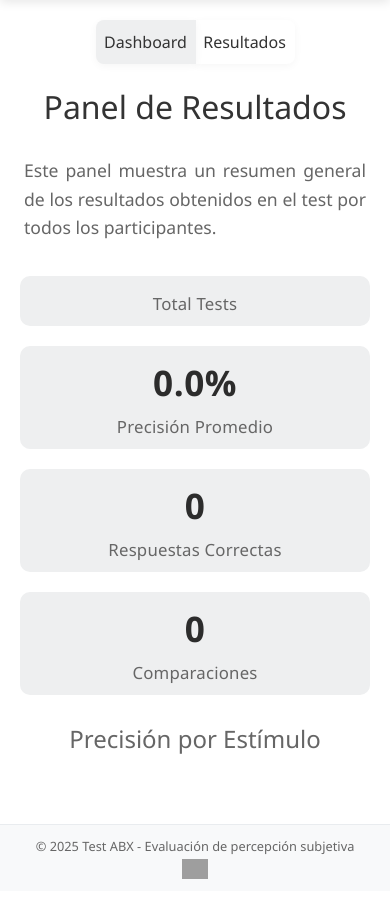
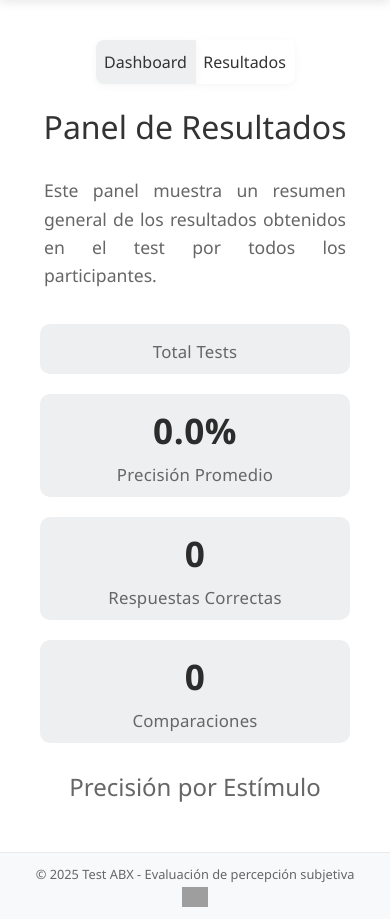
Before and after one commit to almarazj/simple-abx, a Python web app: template templates/admin/dashboard.html in a window 390 px wide. Shown: the part 61-980 px from the top of the page. Before the commit the page ends 940 px from the top, so only its background shows below. Run offline with Jinja, Linux system fonts and the light colour scheme; the template is opened without the code that fills it, so the values that code supplies are empty; grey boxes are pictures that could not be loaded.

Commit message:
Fix: header style

```diff
--- a/static/css/style.css
+++ b/static/css/style.css
@@ -77,16 +77,15 @@
 .main-content {
     max-width: 1200px;
     margin: 0 auto;
-    margin-top: 100px;
     display: flex;
     align-items: flex-start;
     justify-content: center;
+    padding: 40px;
 }
 
 /* Header y Footer */
 .main-header {
-    position: fixed;
-    top: 0; left: 0; right: 0;
+    position: static;
     background: var(--bg-header);
     box-shadow: 0 2px 10px rgba(0,0,0,0.1);
     z-index: 1000;
@@ -177,7 +176,6 @@
     color: var(--text-footer);
     text-align: center;
     padding: 15px 0;
-    margin-top: 40px;
     border-top: 1px solid var(--border-secondary);
     transition: background 0.3s, color 0.3s, border-color 0.3s;
     flex-shrink: 0;
@@ -600,6 +598,8 @@
     font-weight: 400;
     padding: 10px 8px;
     text-align: center;
+    white-space: nowrap;
+
 }
 .abx-table th {
     font-weight: 600;
@@ -641,9 +641,7 @@
         position: static;
     }
     .main-content {
-        padding: 0 20px;
-        margin-top: 20px;
-        margin-bottom: 20px;
+        padding: 40px;
         min-height: calc(100vh - 110px);
         background-color: var(--bg-card);
         box-sizing: border-box;
@@ -720,7 +718,6 @@
     .main-footer {
         padding: 10px 0;
         position: static;
-        left: 0; right: 0; bottom: 0;
         background: var(--bg-footer);
         z-index: 1001;
         border-top: 1px solid var(--border-secondary);
```
